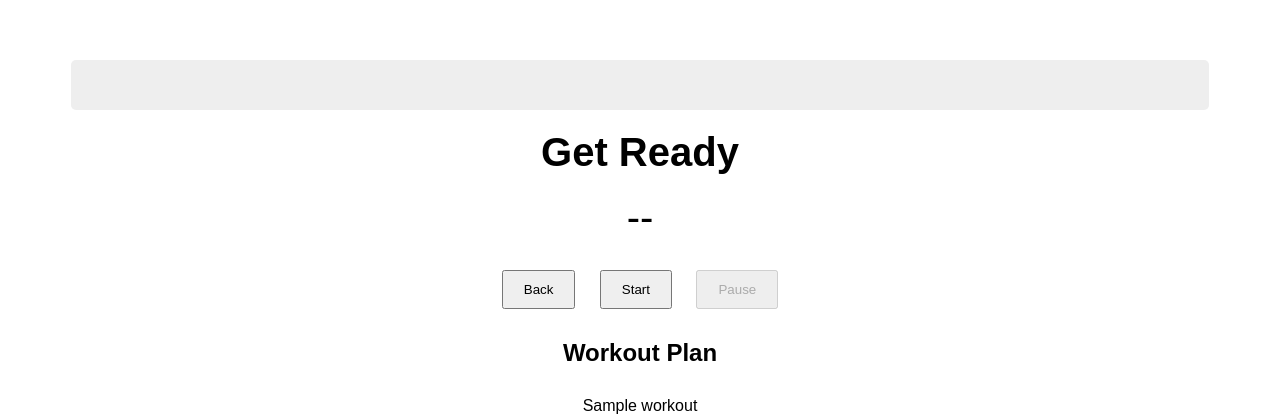
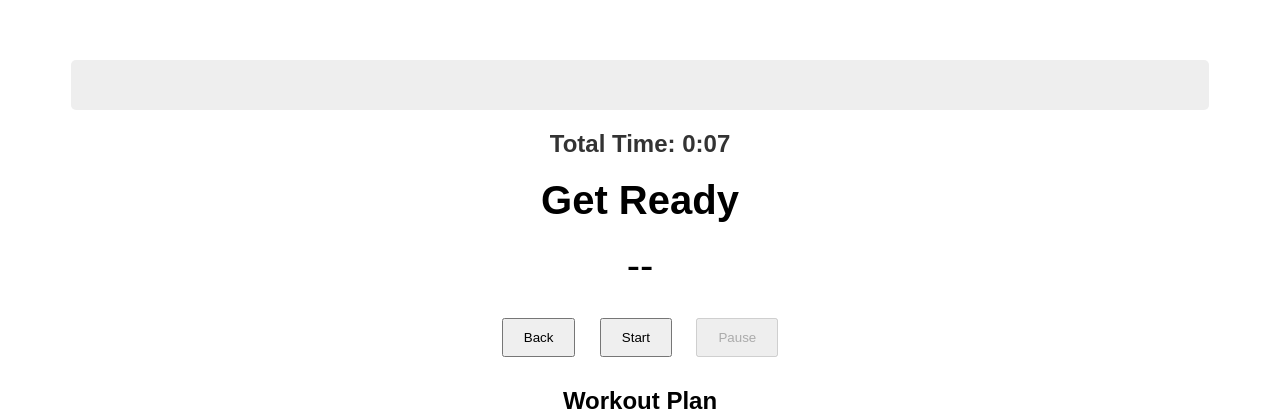
Before and after one commit to dafioram/workoutapp, a Flask app: template templates/timer.html in a window 1280 px wide. Shown: the top 420 px of the page. Run offline with Flask 3, Linux system fonts and the light colour scheme; the template is opened without the code that fills it: most values are stand-ins (such as "Sample title", 1, 10 or a date in 2020).

Commit message:
add total workout countdown timer

```diff
--- a/templates/timer.html
+++ b/templates/timer.html
@@ -5,7 +5,6 @@
   <style>
     body { font-family: sans-serif; text-align: center; margin-top: 20px; transition: background 0.5s; }
     #exercise { font-size: 2.5em; margin: 20px 0; }
-    /* New style for exercise description */
     #exercise-description { font-size: 1.2em; font-style: italic; color: #555; margin: 10px 0; }
     #phaseLabel { font-size: 2.5em; font-weight: bold; margin: 20px 0; }
     #next { color: gray; margin: 10px 0; font-size: 1.2em; }
@@ -81,6 +80,13 @@
       margin: 20px 0;
       font-weight: normal;
     }
+    /* New style for time left display */
+    #time-left {
+      font-size: 1.5em;
+      font-weight: bold;
+      color: #333;
+      margin: 10px 0;
+    }
   </style>
 </head>
 <body>
@@ -88,9 +94,10 @@
   <div id="progressContainer">
     <div id="progressBar"></div>
   </div>
+  <!-- New div for time left display -->
+  <div id="time-left"></div>
   <div id="phaseLabel">Get Ready</div>
   <div id="exercise">--</div>
-  <!-- New div for exercise description and variant -->
   <div id="exercise-description"></div>
   <img id="exercise-img" src="" alt="" style="display:none">
   <div id="next"></div>
@@ -112,8 +119,8 @@
       {
         name: "{{ ex.name }}",
         image: {{ url_for('static', filename=ex.image)|tojson }},
-        description: "{{ ex.description|default('') }}",  // Include description, default to empty string
-        alternate_name: "{{ ex.alternate_name|default('') }}"  // Include alternate_name, default to empty string
+        description: "{{ ex.description|default('') }}",
+        alternate_name: "{{ ex.alternate_name|default('') }}"
       }{% if not loop.last %},{% endif %}
     {% endfor %}
   ];
@@ -127,6 +134,11 @@
   let timer;
   let timeLeft = 0;
   let paused = false;
+  // New variable for total workout time and time remaining
+  const totalWorkoutTime = 7 + (numSets * workout.length * exDuration) +
+                          (numSets * (workout.length - 1) * restDuration) +
+                          ((numSets - 1) * setRest);
+  let timeRemaining = totalWorkoutTime;
   const beepShort = new Audio("{{ url_for('static', filename='sounds/beep_short.mp3') }}");
   const beepLong = new Audio("{{ url_for('static', filename='sounds/beep_long.mp3') }}");
   function playBeep(type) {
@@ -220,6 +232,11 @@
       (phase === "rest") ? `REST ${formatTime(timeLeft)}` :
       (phase === "countdown") ? formatTime(timeLeft) :
       (phase === "setrest") ? formatTime(timeLeft) : "";
+    // Update time remaining display
+    if (phase !== "complete") {
+      timeRemaining--;
+      document.getElementById("time-left").innerText = `Time Left: ${formatTime(timeRemaining)}`;
+    }
     updateOverallProgress();
     timeLeft--;
     timer = setTimeout(tick, 1000);
@@ -237,9 +254,10 @@
     updatePhaseDisplay("Get Ready!", "rest-phase", "gray");
     document.getElementById("exercise").innerText = "Starting soon...";
     document.getElementById("setExerciseInfo").innerText = "";
-    // Clear description during countdown
     document.getElementById("exercise-description").innerText = "";
     document.getElementById("progressBar").innerText = formatTime(timeLeft);
+    // Update time left during countdown
+    document.getElementById("time-left").innerText = `Time Left: ${formatTime(timeRemaining)}`;
     tick();
   }
   function startExercise() {
@@ -251,7 +269,6 @@
         document.getElementById("exercise").innerText = `Set Rest`;
         document.getElementById("setExerciseInfo").innerText = `Set ${currentSet}/${numSets}`;
         document.getElementById("next").innerText = `Set ${currentSet+1} starts soon`;
-        // Clear description during set rest
         document.getElementById("exercise-description").innerText = "";
         showImage(null, null);
         highlightCurrent(-1);
@@ -264,8 +281,9 @@
         document.getElementById("setExerciseInfo").innerText = "";
         document.getElementById("progressBar").innerText = "";
         document.getElementById("next").innerText = "";
-        // Clear description when complete
         document.getElementById("exercise-description").innerText = "";
+        // Clear time left on completion
+        document.getElementById("time-left").innerText = "";
         showImage(null, null);
         highlightCurrent(-1);
         autoSaveWorkout();
@@ -276,9 +294,7 @@
     const ex = workout[currentIndex];
     timeLeft = exDuration;
     updatePhaseDisplay("", "exercise-phase", "green");
-    // Update exercise name with alternate_name in parentheses if it exists
     document.getElementById("exercise").innerText = ex.alternate_name ? `${ex.name} (${ex.alternate_name})` : ex.name;
-    // Update description div with description if it exists
     document.getElementById("exercise-description").innerText = ex.description || "";
     document.getElementById("setExerciseInfo").innerText = `Set ${currentSet}/${numSets} Ex ${currentIndex+1}/${workout.length}`;
     const nextEx = (currentIndex < workout.length - 1) ? workout[currentIndex+1] : null;
@@ -295,7 +311,6 @@
     timeLeft = restDuration;
     updatePhaseDisplay("", "rest-phase", "orange");
     document.getElementById("exercise").innerText = `Rest`;
-    // Clear description during rest
     document.getElementById("exercise-description").innerText = "";
     document.getElementById("setExerciseInfo").innerText = `Set ${currentSet}/${numSets}`;
     const nextEx = workout[currentIndex];
@@ -357,6 +372,8 @@
   }
   document.addEventListener("DOMContentLoaded", () => {
     buildOverallBar();
+    // Initialize time left display with total workout time
+    document.getElementById("time-left").innerText = `Total Time: ${formatTime(totalWorkoutTime)}`;
   });
   </script>
 </body>
```
